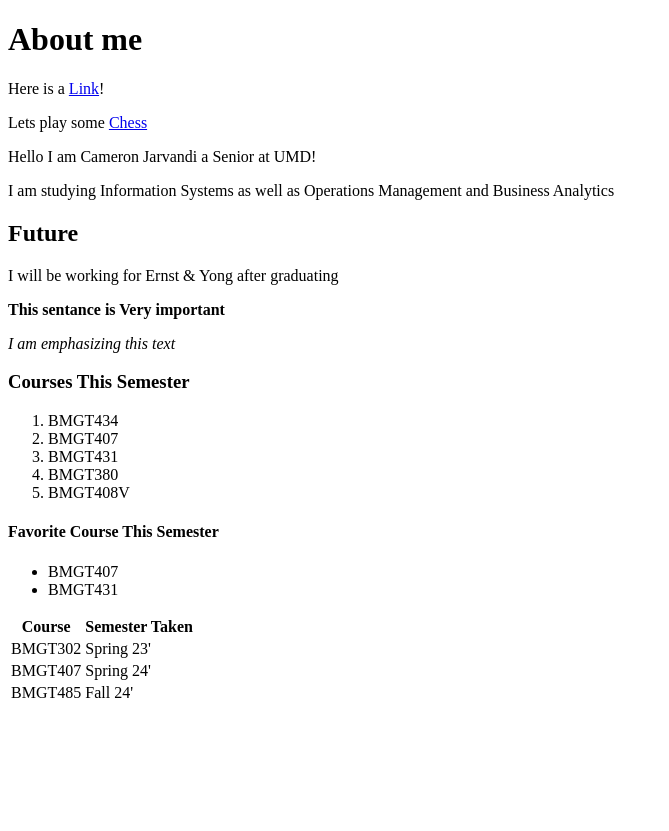
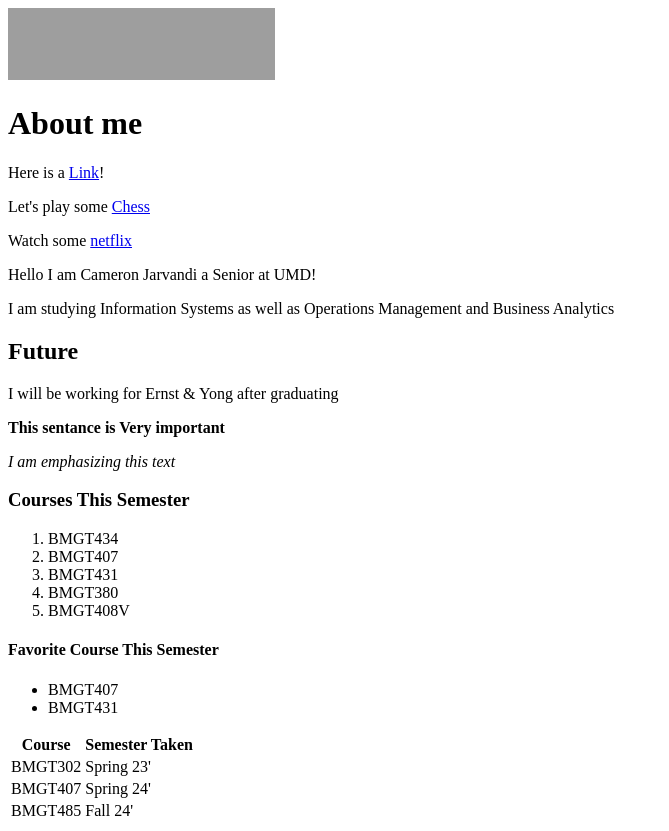
Before and after one commit to CJarvandi/helloWorld, a Flask app: page /about in a window 1280 px wide. Shown: the whole page, without its empty margins (0-669 px from the left). Before the commit the page ends 698 px from the top, so only its background shows below. Run offline with Flask 3, Linux system fonts and the light colour scheme; grey boxes are pictures that could not be loaded.

Commit message:
Added a logo

```diff
--- a/Templates/about.html
+++ b/Templates/about.html
@@ -3,11 +3,15 @@
 <head>
     <meta charset="UTF-8">
     <title>About Me</title>
+
 </head>
 <body>
-    <h1>About me</h1>
+<img src="https://terpconnect.umd.edu/~jbono/bmgt407/images/smith-logo.png" width="267" height="72"
+     alt="Smith Logo">
+<h1>About me</h1>
     <p>Here is a <a href="http://127.0.0.1:5000" >Link</a>!</p>
-    <p> Lets play some <a href="https://www.chess.com/home" target="_blank">Chess</a></p>
+    <p> Let's play some <a href="https://www.chess.com/home" target="_blank">Chess</a></p>
+    <p> Watch some <a href="https://www.netflix.com/" target="_blank">netflix</a></p>
     <p>Hello I am Cameron Jarvandi a Senior at UMD!</p>
     <p>I am studying Information Systems as well as Operations Management and Business Analytics</p>
     <h2> Future</h2>
```
